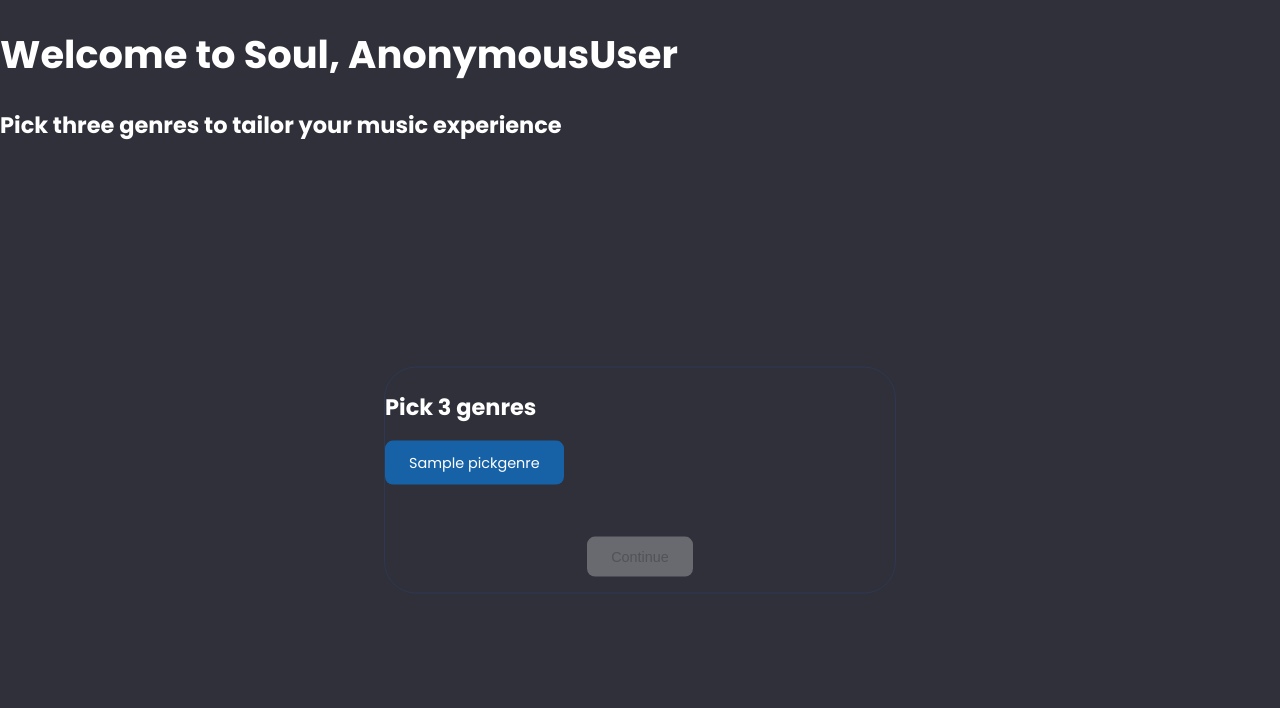
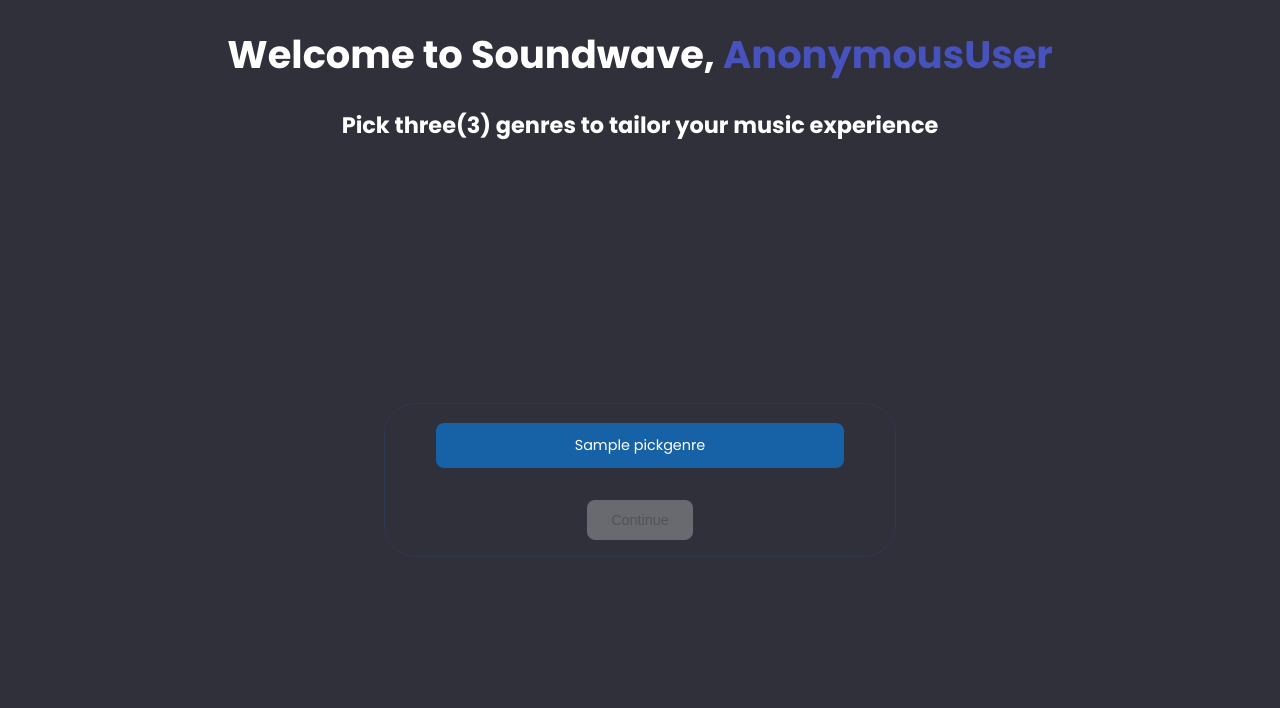
Before and after one commit to Faruqt/Soul, a Django app: template soul/templates/soul/genre.html in a window 1280 px wide. Shown: the top 708 px of the page. Run offline with Django 3.2, Linux system fonts and the light colour scheme; the template is opened without the code that fills it: most values are stand-ins (such as "Sample title", 1, 10 or a date in 2020).

Commit message:
Change genre.html display

```diff
--- a/soul/templates/soul/genre.html
+++ b/soul/templates/soul/genre.html
@@ -22,25 +22,24 @@
 </head>
 
 <body>
-    <h1> Welcome to Soul, {{ user }}</h1>
+
+    <div class="Welcome-text">
+      <h1> Welcome to  Soundwave, <span class="user">{{ user }}</span> </h1>
       <!-- <h3>Let us help you tailor your music experience</h3> -->
-    <h3> Pick three genres to tailor your music experience</h3>
+      <h3> Pick three(3) genres to tailor your music experience</h3>
+    </div>
 
     <form action="" method="post" class="GenrePick">
         {% csrf_token %} <!-- csrf token for security -->
 
-          <div>
-            <h3> Pick 3 genres</h3>
-          </div>
-
+          <ul class="GenresList">
             {% for pickgenre in genres %}
-
+              <li class="GenreList">
                 <input type="checkbox" class="taskCheckbox" name="genre_select" id="{{ pickgenre }}" value="{{ pickgenre.id }}">
-            <label id="{{ pickgenre }}1" class="btn btn-secondary" for="{{ pickgenre }}"> {{ pickgenre }} </label>
-                    <br>
-                    <br>
-
+                <label id="{{ pickgenre }}1" class="btn btn-secondary label-btn" for="{{ pickgenre }}"> {{ pickgenre }} </label>
+              </li>
             {% endfor %}
+          </ul> <!--end Genre-List -->
 
           <div class="buttons">
              <button id ="continue" class="taskAdd btn" name="genreSelected" type="submit" disabled><i class="fa fa-plus icon"></i>Continue</button>
```
Lines whose indentation alone changed are shown as unchanged.
